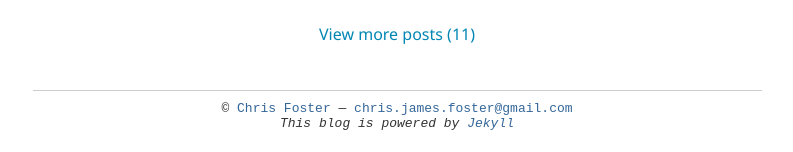
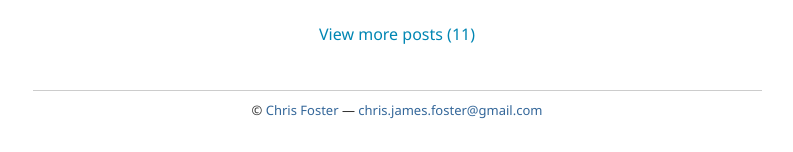
Before and after one commit to chrisfosterelli/chrisfosterelli.github.io, a Jekyll site: the page built from index.html, in a window 1280 px wide. Shown: the part 3625-3777 px from the top of the page, without its empty margins (243-1036 px from the left). Built offline with Jekyll 4.4.1, drawn with Linux system fonts in a browser that asks for light colours.

Commit message:
Update footer

```diff
--- a/_layouts/default.html
+++ b/_layouts/default.html
@@ -45,7 +45,6 @@
           <a href="http://twitter.com/chrisfosterelli">Chris Foster</a> &mdash;
           <a href="mailto:chris.james.foster@gmail.com">chris.james.foster@gmail.com</a>
           <br>
-          <i>This blog is powered by <a href="http://jekyllrb.com/">Jekyll</a></i>
         </div>
       </div>
     </div>
--- a/main.css
+++ b/main.css
@@ -78,7 +78,6 @@ h3 {
   margin-right: 24px;
   font-size: small;
   border-top: solid 1px #ccc;
-  font-family: "Courier New","Courier",monospace;
 }
 
 a {
```
